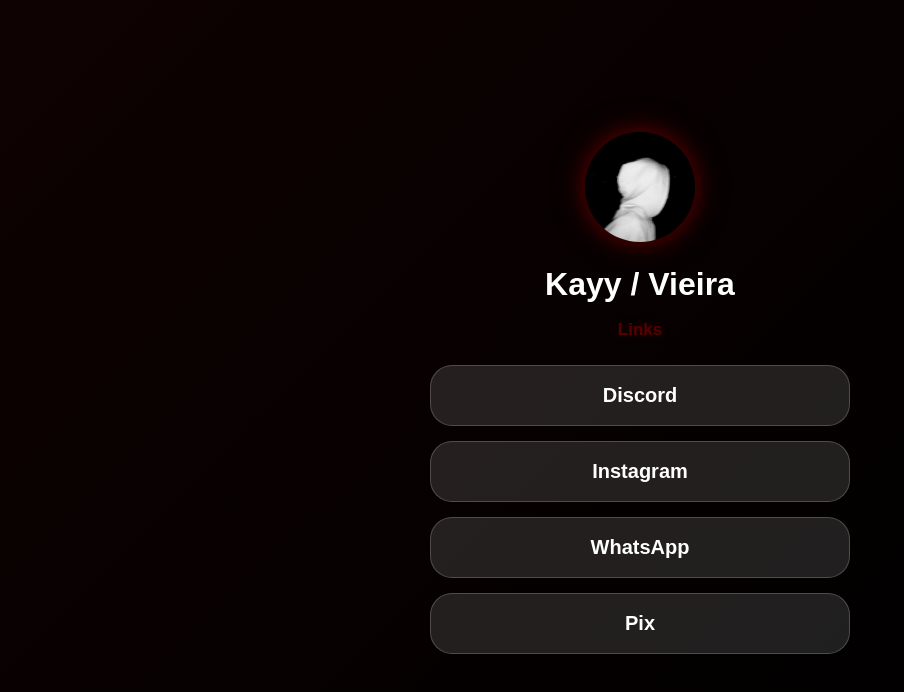
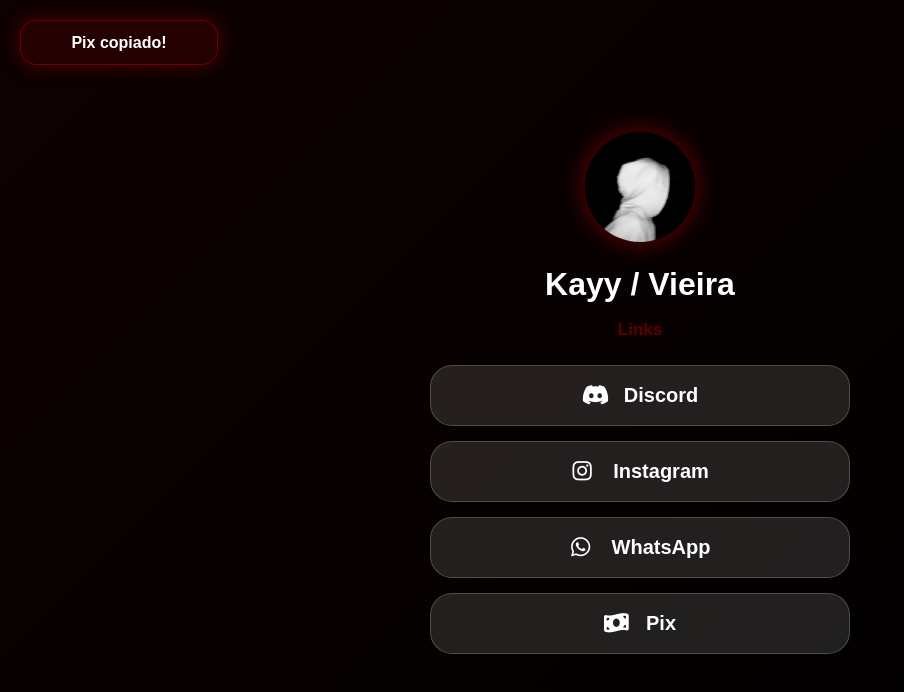
Before and after one commit to reykay/Links-K, a plain HTML site: page index.html in a window 1280 px wide. Both pictures are taken after a click on the link "Pix". Shown: the whole page, without its empty margins (0-904 px from the left). Drawn offline with Linux system fonts and the light colour scheme.

Commit message:
Add files via upload

```diff
--- a/index.html
+++ b/index.html
@@ -4,23 +4,37 @@
 <meta charset="UTF-8">
 <title>Meus Links</title>
 <link rel="stylesheet" href="style.css">
+<link rel="stylesheet" href="https://cdnjs.cloudflare.com/ajax/libs/font-awesome/6.5.0/css/all.min.css">
 </head>
+
 <body>
+<div class="container">
 
-  <div class="container">
 <img src="foto.png" class="foto">
 
 <h1>Kayy / Vieira</h1>
 <p class="subtitulo">Links</p>
 
-   <a class="botao" href="https://discord.com/users/884842730356867072" target="_blank">Discord</a>
+<a class="botao" href="https://discord.com/users/884842730356867072" target="_blank">
+<i class="fa-brands fa-discord icon"></i> Discord
+</a>
 
-<a class="botao" href="https://instagram.com/vieiraa.mv" target="_blank">Instagram</a>
+<a class="botao" href="https://instagram.com/vieiraa.mv" target="_blank">
+<i class="fa-brands fa-instagram icon"></i> Instagram
+</a>
 
-<a class="botao" href="https://wa.me/5546991416144" target="_blank">WhatsApp</a>
+<a class="botao" href="https://wa.me/5546991416144" target="_blank">
+<i class="fa-brands fa-whatsapp icon"></i> WhatsApp
+</a>
 
-<a class="botao" href="javascript:void(0)" onclick="copiarPix()">Pix</a>
+<a class="botao" href="javascript:void(0)" onclick="copiarPix()">
+<i class="fa-solid fa-money-bill-wave icon"></i> Pix
+</a>
+
 </div>
+
+<div id="toast">Pix copiado!</div>
+
 <script src="script.js"></script>
 </body>
 </html>
--- a/script.js
+++ b/script.js
@@ -1,4 +1,10 @@
 function copiarPix() {
   navigator.clipboard.writeText("46991416144");
-  alert("Pix copiado: 46991416144");
+
+  const toast = document.getElementById("toast");
+  toast.classList.add("show");
+
+  setTimeout(() => {
+    toast.classList.remove("show");
+  }, 3000);
 }
--- a/style.css
+++ b/style.css
@@ -48,8 +48,12 @@
 }
 
 .botao {
-  display: block;
-  background: rgba(255, 255, 255, 0.12);
+  display: flex;
+  align-items: center;
+  justify-content: center;
+  gap: 10px;
+  width: 100%;
+  background: rgba(255,255,255,0.12);
   color: white;
   text-decoration: none;
   padding: 18px;
@@ -59,6 +63,7 @@
   font-weight: bold;
   transition: 0.2s;
   border: 1px solid rgba(255,255,255,0.2);
+  box-sizing: border-box;
 }
 
 .botao:hover {
@@ -72,3 +77,37 @@
   font-size: 17px;
   font-weight: bold;
 }
+.icon{
+font-size:22px;
+width:22px;
+text-align:center;
+margin-right:10px;
+color:white;
+}
+
+#toast {
+  position: fixed;
+  top: 20px;
+  left: 20px;
+  background: rgba(40, 0, 0, 0.92);
+  color: white;
+  padding: 12px 18px;
+  border-radius: 16px;
+  border: 1px solid rgba(139, 0, 0, 0.7);
+  box-shadow: 0 0 18px rgba(139, 0, 0, 0.55);
+  font-weight: bold;
+  font-size: 16px;
+  min-width: 160px;
+  text-align: center;
+  line-height: 1.2;
+  opacity: 0;
+  transform: translateY(-12px);
+  pointer-events: none;
+  transition: 0.3s ease;
+  z-index: 9999;
+}
+
+#toast.show {
+  opacity: 1;
+  transform: translateY(0);
+}
```
Lines whose indentation alone changed are shown as unchanged.
